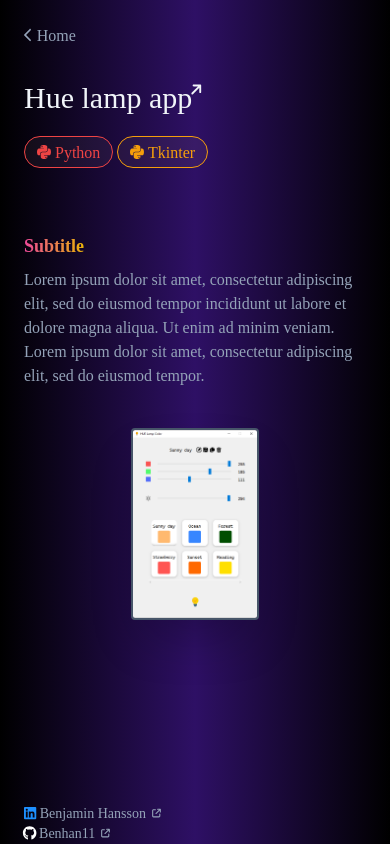
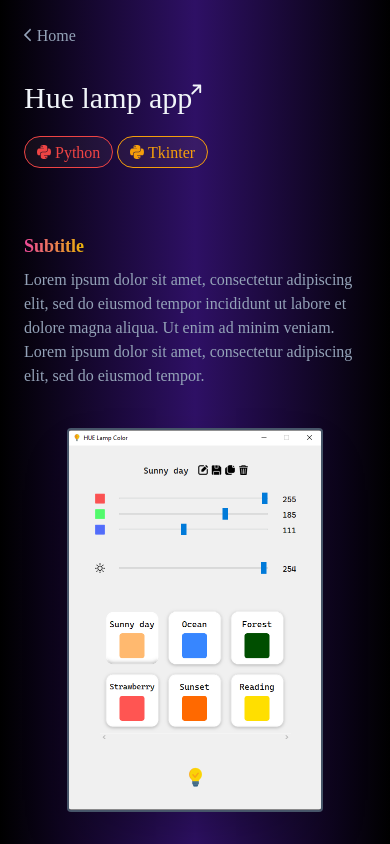
Before and after one commit to Benhan11/project-portfolio, a React (Create React App) app: page /project/hue-lamp-app in a window 390 px wide. Shown: the top 844 px of the page. Built offline with nearby package versions, Linux system fonts and the light colour scheme.

Commit message:
Made images more visible at different screen widths

```diff
--- a/src/pages/ProjectPage.tsx
+++ b/src/pages/ProjectPage.tsx
@@ -19,7 +19,7 @@ function ProjectPage() {
 
     return (
         <div className="min-h-screen font-mono text-slate-400 bg-gradient-to-r from-black via-violet-950 to-black">
-            <div className="mx-auto max-w-screen-xl lg:px-24 md:px-12 px-6">
+            <div className="mx-auto max-w-screen-xl lg:px-24 md:px-12 sm:px-24 px-6">
                 <div className="lg:py-20 md:py-12 pt-6 pb-16">
                     <div className="sm:mb-3 mb-8">
                         <Link to="/"><IconWrapper icon={icons['backIcon']} size="sm" /> Home</Link>
@@ -35,15 +35,15 @@ function ProjectPage() {
                 </div>
                 {project.dataSections.map((section, index) =>
                     <div key={index} ref={sectionsRef.current[index]} className={`md:flex md:justify-between md:space-x-12 pb-36 sm:transition-opacity sm:ease-in sm:duration-200 ${isVisibleArray[index] ? "sm:opacity-100" : "sm:opacity-30"}`}>
-                        <div className="lg:w-1/2 md:w-2/3 flex items-center">
+                        <div className="md:w-1/2 flex items-center">
                             <div>
                                 <a className="text-lg font-bold bg-gradient-to-r from-pink-500 to-yellow-500 inline-block text-transparent bg-clip-text sm:pb-0 pb-2">{section.title}</a><br/>
                                 {section.text}
                             </div>
                         </div>
-                        <div className="flex flex-row lg:w-1/2 md:w-1/3 w-full pt-10">
+                        <div className="flex flex-row md:w-1/2 w-full pt-10">
                             <div className="flex w-full md:justify-end justify-center items-center">
-                                <img src={images[section.imageName]} className="max-w-full md:max-h-96 sm:max-h-64 max-h-48 border-2 border-slate-600 rounded shadow-2xl" />
+                                <img src={images[section.imageName]} className="max-w-full max-h-96 border-2 border-slate-600 rounded shadow-2xl" />
                             </div>
                         </div>
                     </div>
```
